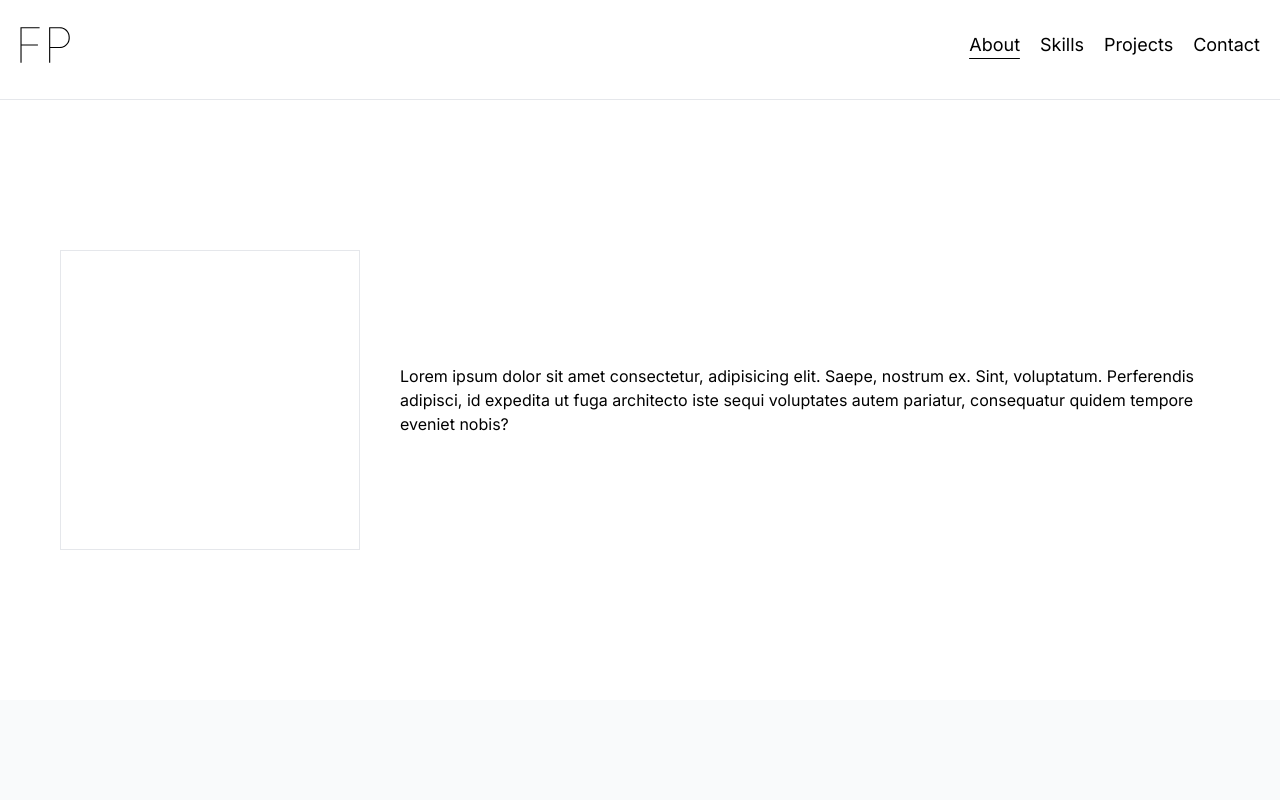
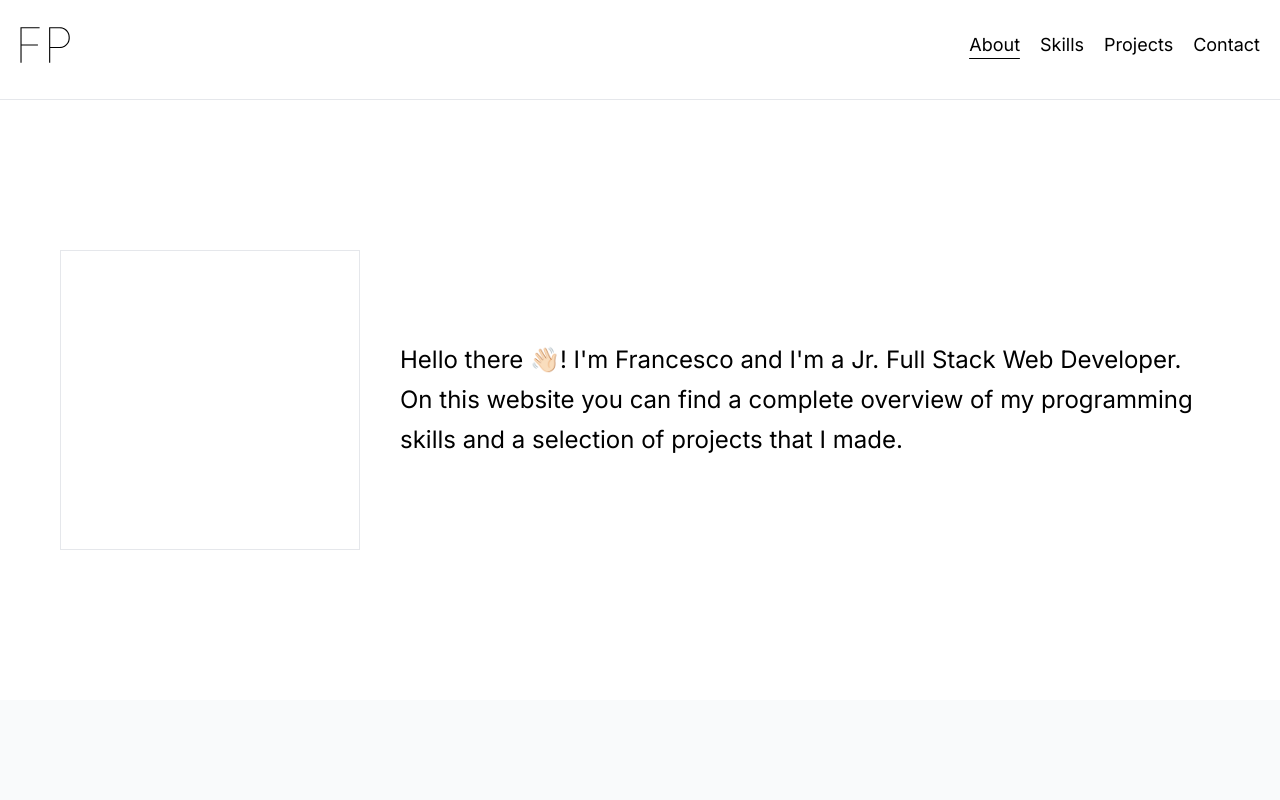
Before and after one commit to f-pistone/portfolio, a Next.js app: page / in a window 1280 px wide. Shown: the top 800 px of the page. Built offline with nearby package versions, Linux system fonts and the light colour scheme.

Commit message:
ADD description in the About section

```diff
--- a/components/About/About.tsx
+++ b/components/About/About.tsx
@@ -5,11 +5,13 @@ export default function About() {
         <div className="px-5 py-[150px] flex flex-col md:flex-row items-center gap-10">
           <div className="shrink-0 w-[300px] aspect-square border"></div>
           <div>
-            <p>
-              Lorem ipsum dolor sit amet consectetur, adipisicing elit. Saepe,
-              nostrum ex. Sint, voluptatum. Perferendis adipisci, id expedita ut
-              fuga architecto iste sequi voluptates autem pariatur, consequatur
-              quidem tempore eveniet nobis?
+            <p className="text-2xl leading-10">
+              Hello there 👋🏻! I'm Francesco and I'm a Jr. Full Stack Web
+              Developer.
+            </p>
+            <p className="text-2xl leading-10">
+              On this website you can find a complete overview of my programming
+              skills and a selection of projects that I made.
             </p>
           </div>
         </div>
```
